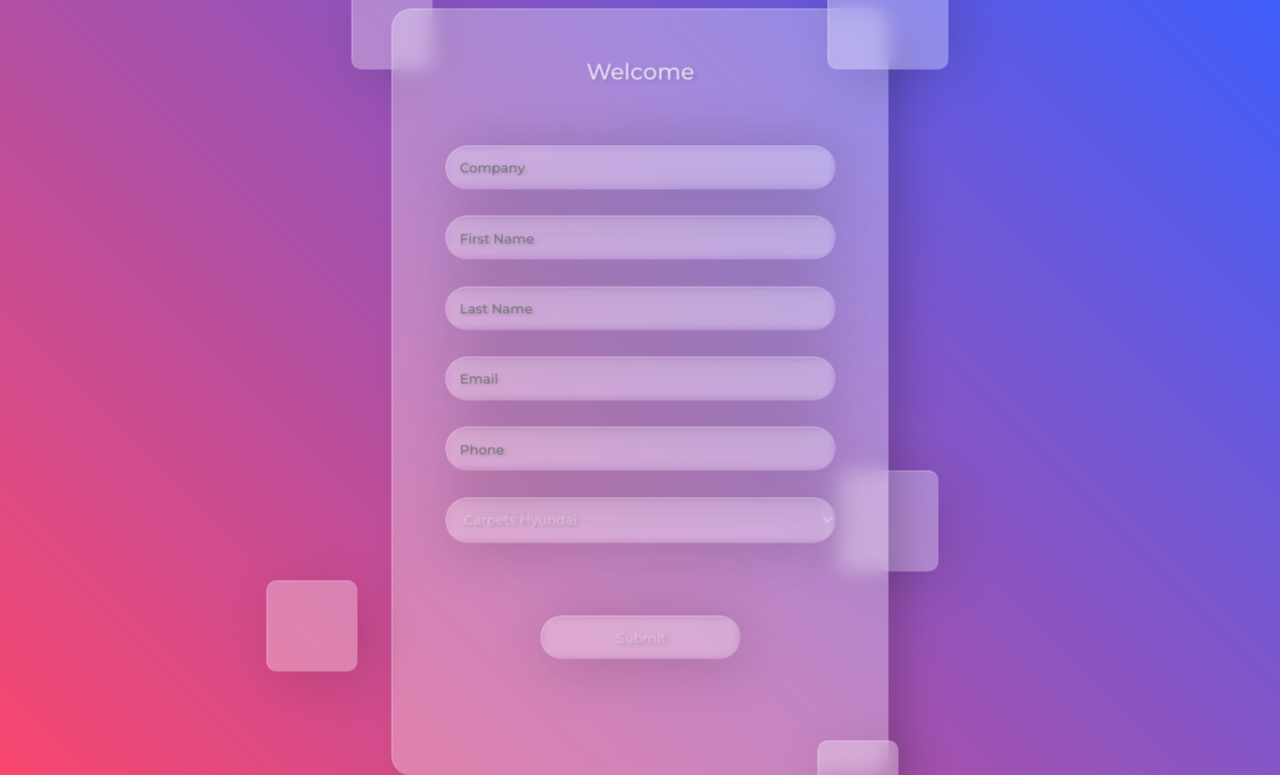
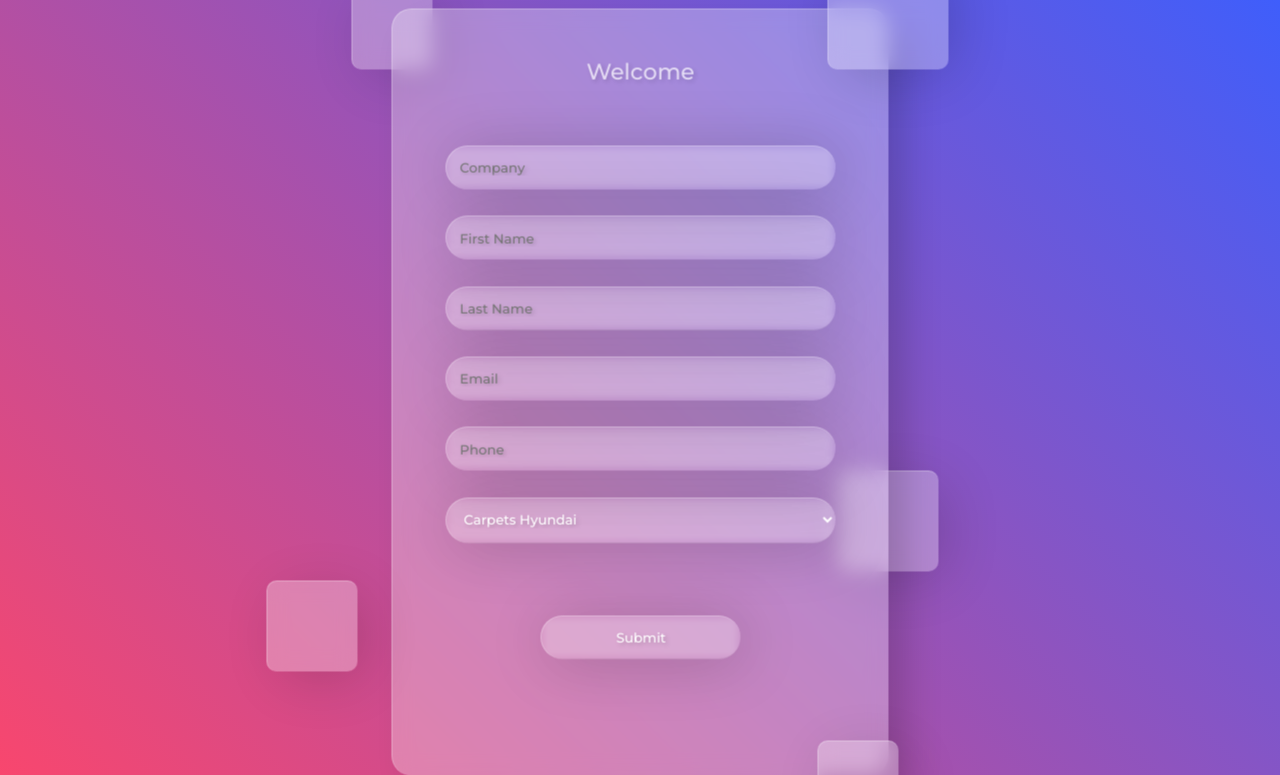
Before and after one commit to MihailKlimovich/Web-To-Lead, a PHP site: page / in a window 1280 px wide. Shown: the top 775 px of the page. Run offline with PHP 8.4, Linux system fonts and the light colour scheme; some libraries are stand-ins or nearby versions.

Commit message:
changed 3

```diff
--- a/WebToLead.css
+++ b/WebToLead.css
@@ -64,6 +64,9 @@ select:hover {
     background: rgba(255, 255, 255, 0.1);
     box-shadow: 4px 4px 60px 8px rgba(0, 0, 0, 0.2);
 }
+option:not(first-child) {
+  color: #000;
+}
 
 .drop {
     background: rgba(255, 255, 255, 0.3);
--- a/WebToLead.html
+++ b/WebToLead.html
@@ -95,7 +95,7 @@
             type="text"
             placeholder="Phone"
         /><br />
-        <select id="product-select" placeholder="Product" style="color: rgba(255, 255, 255, 0.3)"></select><br/>
+        <select id="product-select" style="color: #fff">Product</select><br/>
         <!-- <select
             id="00N8c00000WAPoA"
             name="00N8c00000WAPoA"
@@ -113,7 +113,7 @@
             style="transform:scale(1.2); transform-origin:0 0"
         ></div>
         <br />
-        <input type="submit" name="submit" style="margin-top: 2em; width: 200px; color: rgba(255, 255, 255, 0.3)"/>
+        <input type="submit" name="submit" style="margin-top: 2em; width: 200px; color: #fff"/>
     </form>
     <div class="drops">
         <div class="drop drop-1"></div>
```
